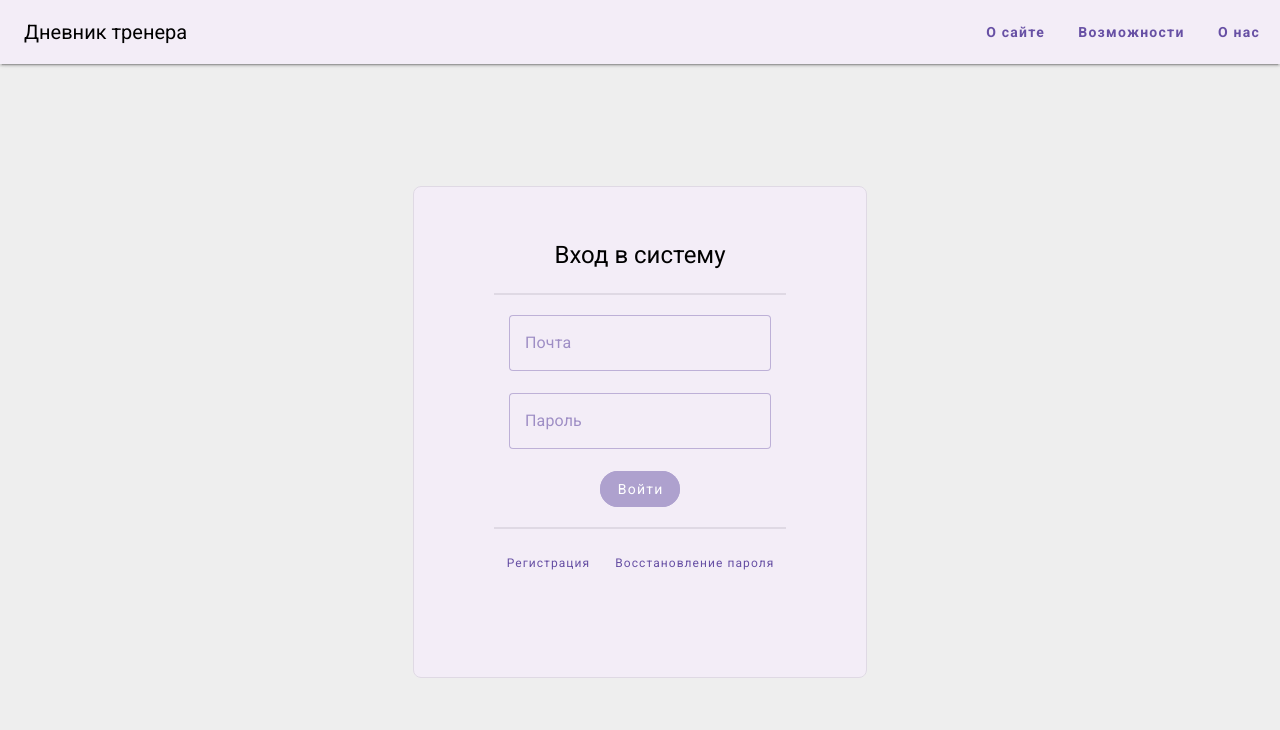
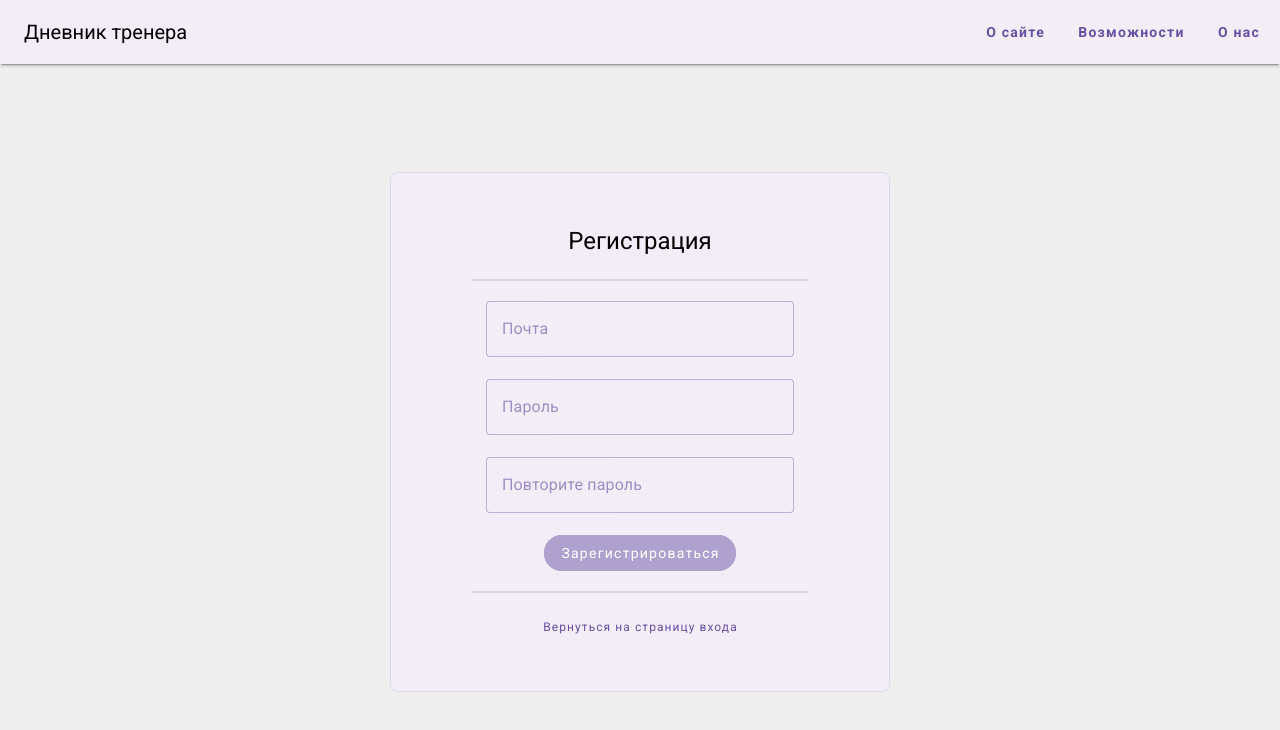
Before and after one commit to alexa0morgan/coachdiary_vue, a Vue app: page /login in a window 1280 px wide. Both pictures are taken after a click on the button "Регистрация". Shown: the top 730 px of the page. Built offline with nearby package versions, Linux system fonts and the light colour scheme.

Commit message:
Завершение визуальной части страницы входа

```diff
--- a/src/views/LoginView.vue
+++ b/src/views/LoginView.vue
@@ -7,9 +7,35 @@ import { useRouter } from 'vue-router'
 
 const email = ref('')
 const password = ref('')
+const passwordConfirmation = ref('')
 const router = useRouter()
 const isSendButtonDisabled = computed(() => {
   return !email.value?.trim().length || !password.value?.length
+})
+
+const pageState = ref<'signIn' | 'signUp' | 'restore'>('signIn')
+const title = computed(() => {
+  switch (pageState.value) {
+    case 'signUp':
+      return 'Регистрация'
+    case 'restore':
+      return 'Восстановление пароля'
+    case 'signIn':
+    default:
+      return 'Вход в систему'
+
+  }
+})
+const buttonText = computed(() => {
+  switch (pageState.value) {
+    case 'signUp':
+      return 'Зарегистрироваться'
+    case 'restore':
+      return 'Восстановить пароль'
+    case 'signIn':
+    default:
+      return 'Войти'
+  }
 })
 
 async function postLogin() {
@@ -22,7 +48,7 @@ async function postLogin() {
       router.push({ name: 'app' })
     }
   } catch {
-    alert("Произошла ошибка во время входа, попробуйте еще раз")
+    alert('Произошла ошибка во время входа, попробуйте еще раз')
   }
 }
 </script>
@@ -31,7 +57,7 @@ async function postLogin() {
   <AppBar />
   <v-main class="page">
     <div class="container rounded-lg">
-      <div class="text">Вход в систему</div>
+      <div class="text">{{ title }}</div>
       <div class="border-container">
         <v-text-field
           variant="outlined"
@@ -41,18 +67,28 @@ async function postLogin() {
           v-model="email"
         />
         <v-text-field
+          v-if="pageState !== 'restore'"
           variant="outlined"
           label="Пароль"
           type="password"
           clearable
           v-model="password"
         />
-        <v-btn text="Войти" rounded @click="postLogin" :disabled="isSendButtonDisabled" />
+        <v-text-field
+          v-if="pageState === 'signUp'"
+          variant="outlined"
+          label="Повторите пароль"
+          type="password"
+          clearable
+          v-model="passwordConfirmation"
+        />
+        <v-btn :text="buttonText" rounded @click="postLogin" :disabled="isSendButtonDisabled" />
       </div>
-      <div>
-        <v-btn text="Регистрация" variant="text" size="small" />
-        <v-btn text="Восстановление пароля" variant="text" size="small" />
+      <div v-if="pageState==='signIn'">
+        <v-btn text="Регистрация" variant="text" size="small" @click="pageState = 'signUp'" />
+        <v-btn text="Восстановление пароля" variant="text" size="small" @click="pageState = 'restore'" />
       </div>
+      <v-btn v-else text="Вернуться на страницу входа" variant="text" size="small" @click="pageState = 'signIn'" />
     </div>
   </v-main>
 </template>
@@ -65,10 +101,11 @@ async function postLogin() {
 
 .container {
   max-width: 500px;
+  width: 100%;
   text-align: center;
   align-items: stretch;
   color: rgb(var(--v-theme-primary));
-  padding: 50px 80px 100px;
+  padding: 50px 80px;
   background: rgb(var(--v-theme-surface));
   border: 1px solid rgb(var(--v-another-surface));
 }
```
